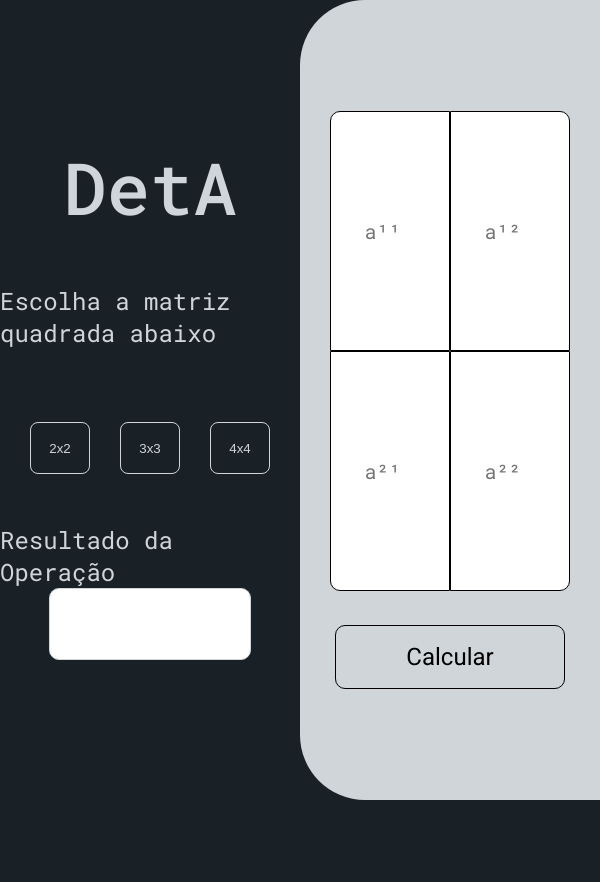
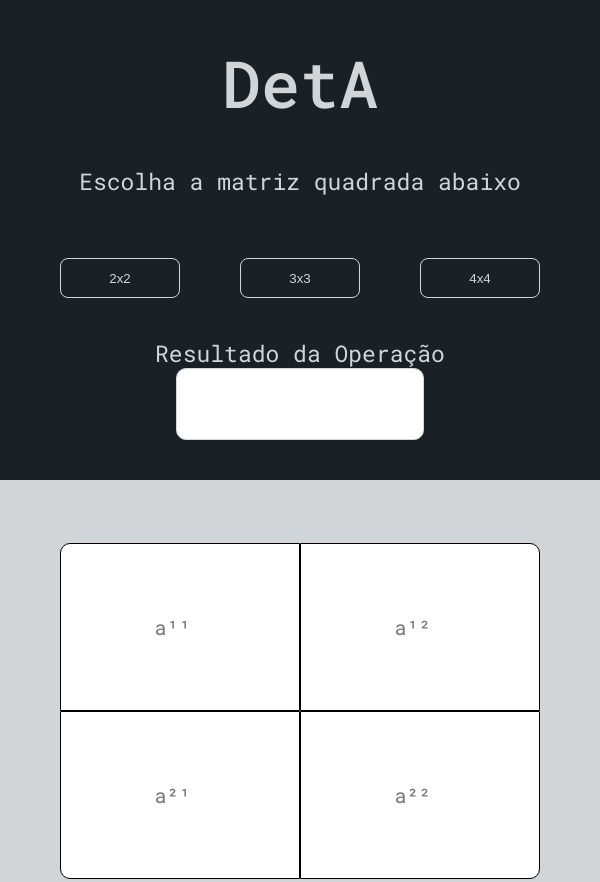
Before and after one commit to Marrior-dot/Deta, a plain HTML site: page index.html in a window 600 px wide. Shown: the top 882 px of the page. Before the commit the page ends 800 px from the top, so only its background shows below. Drawn offline with Linux system fonts and the light colour scheme.

```diff
--- a/style.css
+++ b/style.css
@@ -4,6 +4,7 @@
 }
 html{
 	font-size: 62.5%;
+	scroll-behavior: smooth;
 }
 .twoxtwo{
     width: 80%;
@@ -67,6 +68,7 @@ header p:nth-child(2){
 	font-weight: normal;
 	font-size: 2.4rem;
 	margin-top: 0;
+	text-align: center;
 }
 header div:nth-child(3){
         display: flex;
@@ -197,3 +199,46 @@ header label{
     	align-items: center;
     	justify-content: center;
 }
+@media screen and (min-width: 600px) and (max-width: 800px){
+	header h1{
+		font-size: calc(8vw + 5px);
+	}
+	header p:nth-child(2){
+		font-size: calc(2vw + 5px);
+		text-align: center;
+	}
+	header label{
+		font-size: calc(2vw + 5px);
+	}
+	#result{
+		width: 70%;
+	}
+}
+@media screen and (max-width: 600px){
+	.container{
+		grid-template-columns: 0;
+		grid-template-rows: 50% 50%;
+	}
+	header{
+		width: 100vw;
+		height: 50vh;
+	}
+	.container main{
+		border-radius: 0;
+		height: 70vh;
+		width: 100vw;
+	}
+	header h1{
+		font-size: calc(10vw + 5px);
+	}
+	header p:nth-child(2){
+		font-size: calc(3vw + 5px);
+		text-align: center;
+	}
+	header label{
+		font-size: calc(3vw + 5px);
+	}
+	#result{
+		width: 85%;
+	}
+}
```
